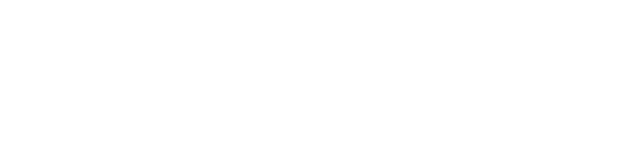
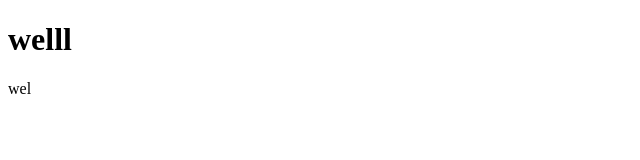
Before and after one commit to Dans-didiyeu/belajar-git, a plain HTML site: page index.html in a window 1280 px wide. Shown: the whole page, without its empty margins (0-640 px from the left). Drawn offline with Linux system fonts and the light colour scheme.

Commit message:
update file index

```diff
--- a/index.html
+++ b/index.html
@@ -6,6 +6,7 @@
     <title>Document</title>
 </head>
 <body>
-
+    <h1>welll</h1>
+    wel
 </body>
 </html>
```
